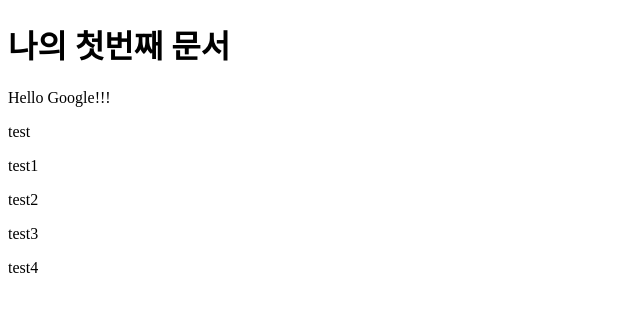
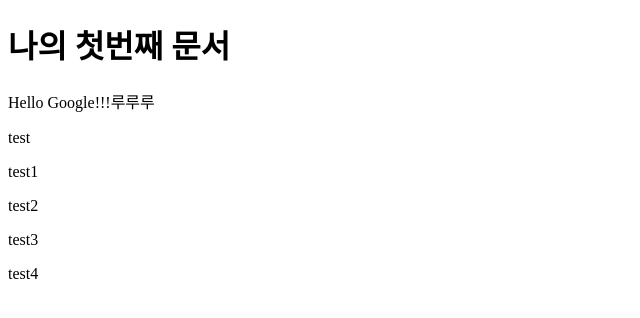
Before and after one commit to sgkim115/test, a plain HTML site: page index.html in a window 1280 px wide. Shown: the whole page, without its empty margins (0-640 px from the left). Drawn offline with Linux system fonts and the light colour scheme.

Commit message:
fix: fourth commit

```diff
--- a/index.html
+++ b/index.html
@@ -7,7 +7,7 @@
 </head>
 <body>
     <h1>나의 첫번째 문서</h1>
-    <p>Hello Google!!!</p>
+    <p>Hello Google!!!루루루</p>
     <p>test</p>
     <p>test1</p>
     <p>test2</p>
```
